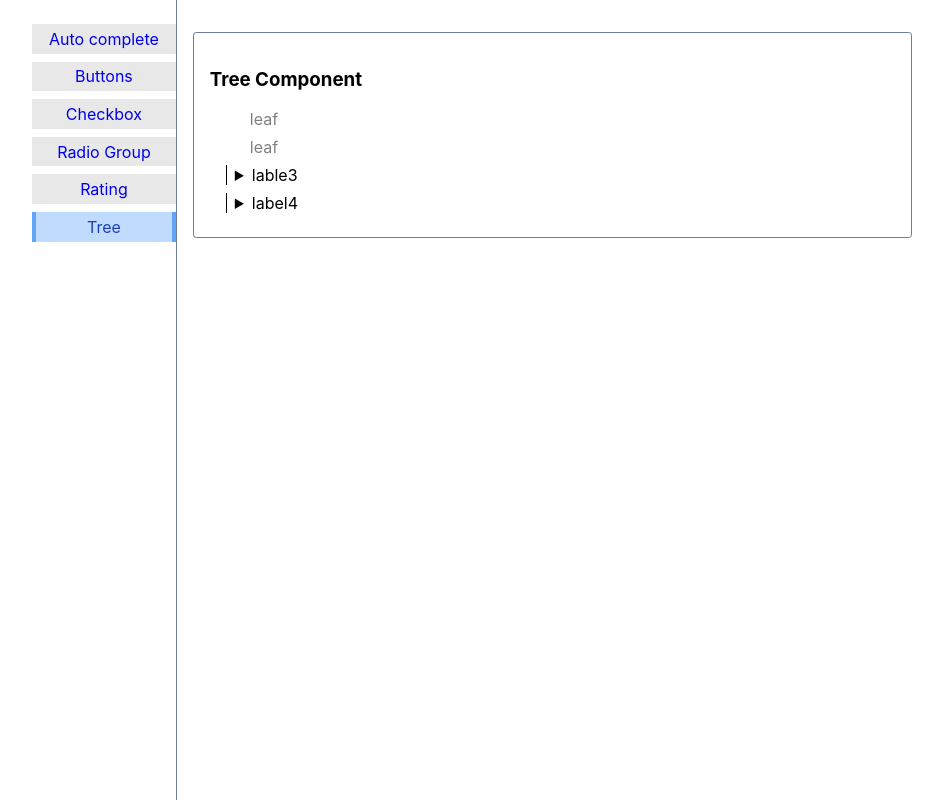
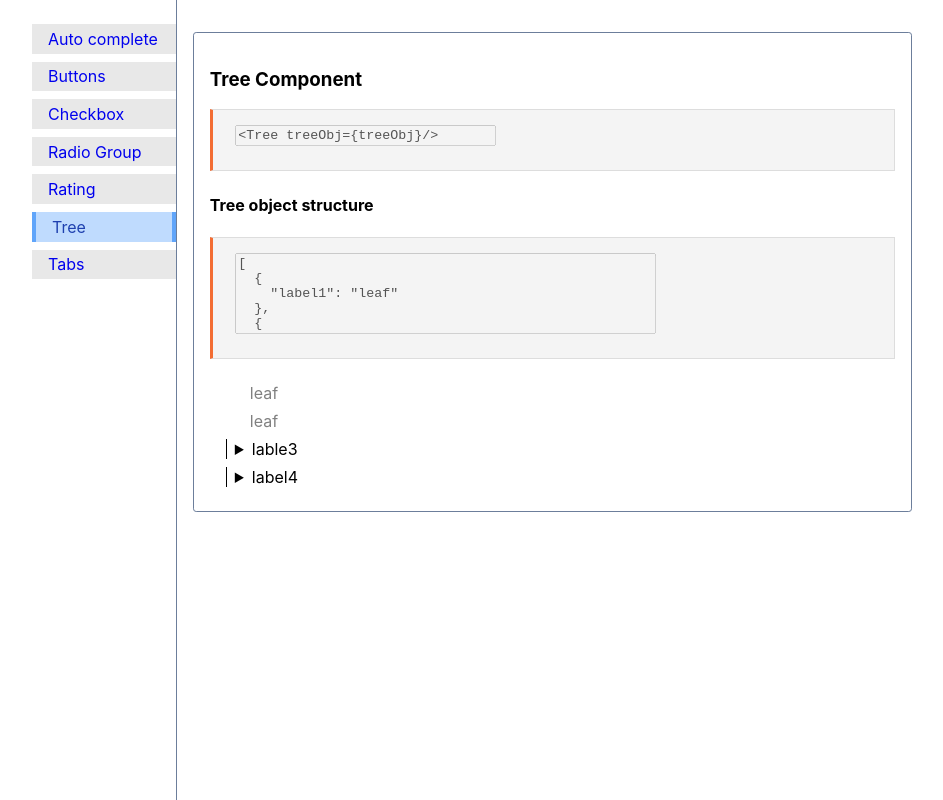
Before and after one commit to ARJITTHAKUR/components-lib, a React (Vite) app: page /components-lib/tree in a window 1280 px wide. Shown: the whole page, without its empty margins (160-1103 px from the left). Built offline with nearby package versions, Linux system fonts and the light colour scheme.

Commit message:
tree component changes

```diff
--- a/src/components/sideNav/sidenav.css
+++ b/src/components/sideNav/sidenav.css
@@ -44,7 +44,7 @@
 }
 .nav-ul li {
   width: 100%;
-  text-align: center;
+  /* text-align: center; */
 }
 .nav-ul li:hover {
     background-color: var(--light-text-hover);
--- a/src/components/sideNav/sidenav.tsx
+++ b/src/components/sideNav/sidenav.tsx
@@ -125,6 +125,17 @@ export default function SideNavigation() {
                Tree
               </NavLink>
             </li>
+            <li >
+              <NavLink
+                to={`tabs`}
+                onClick={() => toggleNav()}
+                className={({ isActive, isPending }) =>
+                isPending ? "pending" : isActive ? "active" : "notactive"
+              }
+              >
+               Tabs
+              </NavLink>
+            </li>
           </ul>
           <div className="close-btn-container">
             <button
--- /dev/null
+++ b/src/components/tree/tree.tsx
@@ -0,0 +1,53 @@
+import { ReactNode } from "react";
+
+
+export default function Tree({treeObj}) {
+    const Branch = (props) => {
+
+        return props.value.map((ele) => {
+          return (
+            <details
+              style={{
+                marginLeft: "1rem",
+                borderLeft: "1px solid black",
+                paddingLeft: "0.5rem",
+              }}
+            >
+              <summary>{props.name}</summary>
+              {checkLeafOrBranch(ele)}
+            </details>
+          );
+        });
+      };
+
+      const Leaf = (props) => {
+        return (
+          <>
+            <div style={{ width: "100%", color: "grey", paddingLeft: "2.5rem" }}>
+              {props.value}
+            </div>
+          </>
+        );
+      };
+
+      const checkLeafOrBranch = (ele): ReactNode => {
+        const keyVal = Object.entries(ele);
+        const [key, value] = keyVal[0];
+        if (typeof value === "string") {
+          return <Leaf value={value} />;
+        }
+        return <Branch value={value} name={key} />;
+      };
+
+      return (
+        <>
+            {treeObj.map((ele, index) => {
+            return (
+              <>
+                <div key={index} style={{marginBottom:"0.5rem"}}>{checkLeafOrBranch(ele)}</div>
+              </>
+            );
+          })}
+        </>
+      )
+}
--- /dev/null
+++ b/src/pages/tabs/tabspage.tsx
@@ -0,0 +1,14 @@
+
+export default function TabsPage() {
+
+  return (
+    <>
+      <div className="container">
+        <section className="section-display">
+          <h3>Tabs Component</h3>
+
+        </section>
+      </div>
+    </>
+  );
+}
--- a/src/pages/tree/tree.tsx
+++ /dev/null
@@ -1,78 +0,0 @@
-import { ReactNode } from "react";
-
-export default function Tree() {
-  const treeObj = [
-    { label1: "leaf" },
-    { label2: "leaf" },
-    {
-      lable3: [{ sublabel1: "leaf" }],
-    },
-    {
-      label4: [
-        {
-          sublabel5: [
-            { sublabel6: "leaf" },
-            { sublabe17: [{ sublabel8: "leaf" }] },
-          ],
-        },
-      ],
-    },
-  ];
-
-  const Branch = (props) => {
-    console.log({ props });
-
-    return props.value.map((ele) => {
-      return (
-        <details
-          style={{
-            marginLeft: "1rem",
-            borderLeft: "1px solid black",
-            paddingLeft: "0.5rem",
-          }}
-        >
-          <summary>{props.name}</summary>
-          {checkLeafOrBranch(ele)}
-        </details>
-      );
-    });
-    // return <>{checkLeafOrBranch(props.value)}</>;
-  };
-
-  const Leaf = (props) => {
-    // console.log("leaf",props)
-    return (
-      <>
-        <div style={{ width: "100%", color: "grey", paddingLeft: "2.5rem" }}>
-          {props.value}
-        </div>
-      </>
-    );
-  };
-
-  const checkLeafOrBranch = (ele): ReactNode => {
-    const keyVal = Object.entries(ele);
-    const [key, value] = keyVal[0];
-    console.log([key, value]);
-    if (typeof value === "string") {
-      return <Leaf value={value} />;
-    }
-    return <Branch value={value} name={key} />;
-  };
-  return (
-    <>
-      <div className="container">
-        <section className="section-display">
-          <h3>Tree Component</h3>
-          {treeObj.map((ele, index) => {
-            return (
-              <>
-                <div key={index} style={{marginBottom:"0.5rem"}}>{checkLeafOrBranch(ele)}</div>
-              </>
-            );
-          })}
-        </section>
-      </div>
-    </>
-  );
-}
--- /dev/null
+++ b/src/pages/tree/treepage.tsx
@@ -0,0 +1,49 @@
+import { ReactNode } from "react";
+import Tree from "../../components/tree/tree";
+
+export default function TreePage() {
+  const treeObj = [
+    { label1: "leaf" },
+    { label2: "leaf" },
+    {
+      lable3: [{ sublabel1: "leaf" }],
+    },
+    {
+      label4: [
+        {
+          sublabel5: [
+            { sublabel6: "leaf" },
+            { sublabe17: [{ sublabel8: "leaf" }] },
+          ],
+        },
+      ],
+    },
+  ];
+
+
+  return (
+    <>
+      <div className="container">
+        <section className="section-display">
+          <h3>Tree Component</h3>
+          <pre>
+                <code>
+                    <textarea defaultValue="<Tree treeObj={treeObj}/>"
+                     disabled={true} cols={30} rows={1}  style={{resize:"none"}}>
+                    </textarea>
+                </code>
+            </pre>
+            <h4>Tree object structure</h4>
+            <pre>
+                <code>
+                    <textarea defaultValue={JSON.stringify(treeObj,null,2 )}
+                     disabled={true} cols={50} rows={5}  style={{resize:"none"}}>
+                    </textarea>
+                </code>
+            </pre>
+          <Tree treeObj={treeObj}/>
+        </section>
+      </div>
+    </>
+  );
+}
```
Also changed, not shown: src/App.tsx (+6 -1 lines), src/components/tabs/tab.tsx (added, +7 -0 lines).
